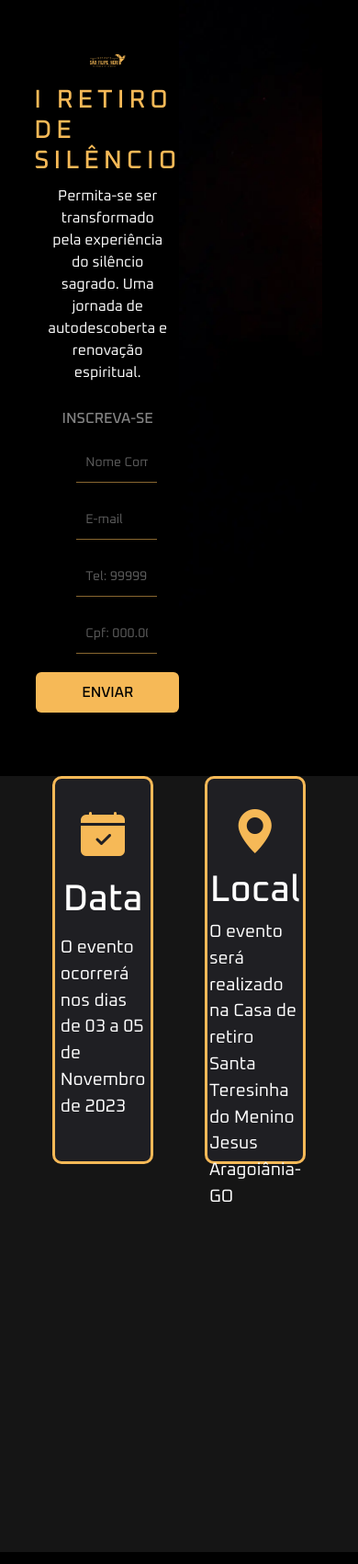
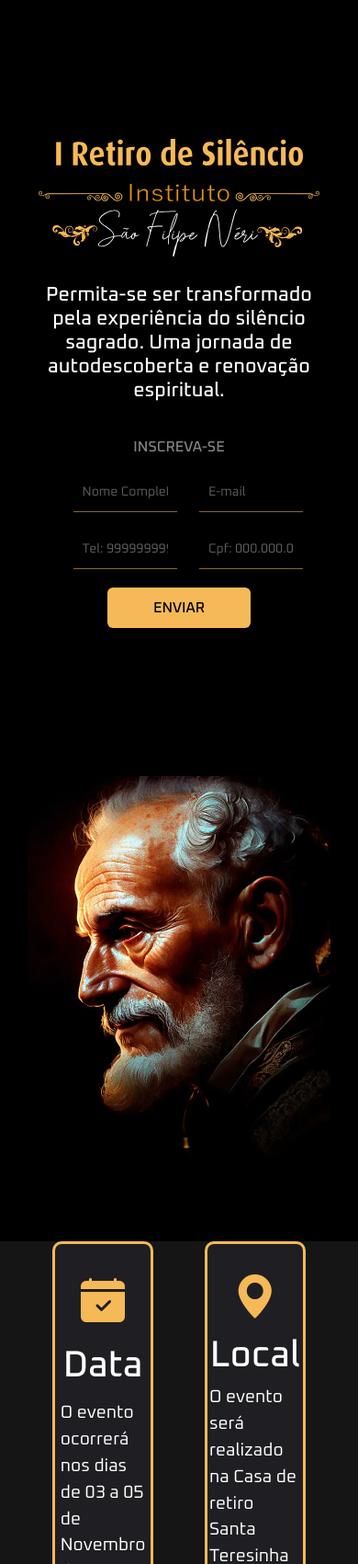
Before and after one commit to GleidistonJR/ISFN, a PHP site: page /retiro/index.php in a window 390 px wide. Shown: the top 1701 px of the page at 92% size. Run offline with PHP 8.4, Linux system fonts and the light colour scheme.

Commit message:
estilização básica mobile

```diff
--- a/retiro/Section.css
+++ b/retiro/Section.css
@@ -2,6 +2,7 @@
     --Cmaster: #f6b957;
     --Cmarking1: #000;
     --Cmarking2: #f6b9578e;
+    --branco: #fff;
 }
 
 *{
@@ -21,6 +22,12 @@
 }
 #SecHero .row{
   width: 85%;
+}
+
+#SecHero h4{
+  color: var(--branco);
+  text-align: center;
+  padding-top: 30px;
 }
 
 
@@ -58,13 +65,15 @@
 
 
 #SecHero .img-logo{
-width: 30%;
+width: 80%;
 }
 
 #SecHero .colSEC2{
     background-image: url("img/heroS.webp");
     background-size: cover;
     background-repeat: no-repeat;
+    background-position: center;
+
 }
 
 
@@ -161,3 +170,23 @@ width: 30%;
     }
 
   }
+
+  @media(max-width : 992px){
+    #SecHero .row{
+      width: 90%;
+    }
+  }
+
+  @media(max-width : 992px){
+    #SecHero .colSEC2{
+      height: 60vh;
+      background-size: cover;
+    }
+
+    #SecHero .img-logo{
+      width: 100%;
+      }
+
+
+
+  }
--- a/retiro/section.html
+++ b/retiro/section.html
@@ -1,10 +1,9 @@
 <body>
     <div class="container-fluid" id="SecHero">
         <div class="row">
-            <div class="col-6 colSEC1">
-                <img class="img-logo" src="retiro/img/logoD.webp" alt="">
-                <h1>I Retiro de Silêncio</h1>
-                <p>Permita-se ser transformado pela experiência do silêncio sagrado. Uma jornada de autodescoberta e renovação espiritual.</p>
+            <div class="col-12 col-md-6 colSEC1">
+                <img src="retiro/img/titulo.svg" class="img-logo" alt="">
+                <h4>Permita-se ser transformado pela experiência do silêncio sagrado. Uma jornada de autodescoberta e renovação espiritual.</h4>
                 <form id="FORM">
                     <h5 class="Tform">Inscreva-se</h5>
 
@@ -23,7 +22,7 @@
 
             </div>
 
-            <div class="col-6 colSEC2">
+            <div class="col-12 col-md-6 colSEC2">
 
             </div>
 
```
Also changed, not shown: retiro/img/titulo.svg (added).
